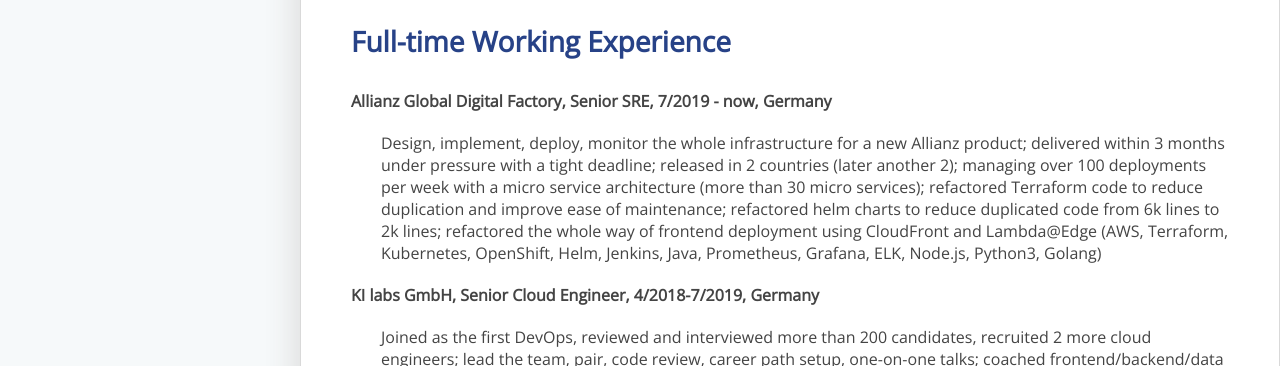
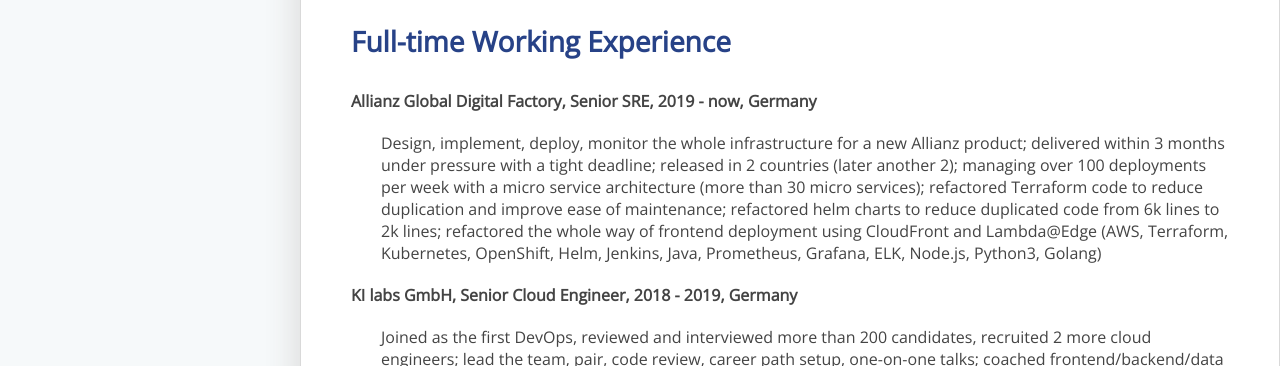
Before and after one commit to IronCore864/IronCore864, a website: page index.html in a window 1280 px wide. Shown: the part 577-943 px from the top of the page. Drawn offline with nearby package versions, Linux system fonts and the light colour scheme.

Commit message:
Update index.html

```diff
--- a/index.html
+++ b/index.html
@@ -86,10 +86,10 @@
 
     <div class="content" id="work">
       <h2>Full-time Working Experience</h2>
-      <h3>Allianz Global Digital Factory, Senior SRE, 7/2019 - now, Germany</h3>
+      <h3>Allianz Global Digital Factory, Senior SRE, 2019 - now, Germany</h3>
       <p>Design, implement, deploy, monitor the whole infrastructure for a new Allianz product; delivered within 3 months under pressure with a tight deadline; released in 2 countries (later another 2); managing over 100 deployments per week with a micro service architecture (more than 30 micro services); refactored Terraform code to reduce duplication and improve ease of maintenance; refactored helm charts to reduce duplicated code from 6k lines to 2k lines; refactored the whole way of frontend deployment using CloudFront and Lambda@Edge (AWS, Terraform, Kubernetes, OpenShift, Helm, Jenkins, Java, Prometheus, Grafana, ELK, Node.js, Python3, Golang)</p>
 
-      <h3>KI labs GmbH, Senior Cloud Engineer, 4/2018-7/2019, Germany</h3>
+      <h3>KI labs GmbH, Senior Cloud Engineer, 2018 - 2019, Germany</h3>
       <p>Joined as the first DevOps, reviewed and interviewed more than 200 candidates, recruited 2 more cloud engineers; lead the team, pair, code review, career path setup, one-on-one talks; coached frontend/backend/data scientist/cloud team about DevOps culture; lead the engineering committee to improve process.</p>
       <p>At the same time, more than 70% time hands-on working on multiple projects in parallel; did presales together with CEO; designed whole infrastructure from scratch; implemented IaC in every project; provided solutions and products for large German companies like LANXESS, DHL, Mercedes, AMG; delivered 5 projects under pressure and tight deadline, all went live successfully. (AWS, Azure, GCP, on-premise, Terraform, Kubernetes, Jenkins, GoCD, Prometheus, Grafana, ELK, Python3, Node.js)</p>
 
```
